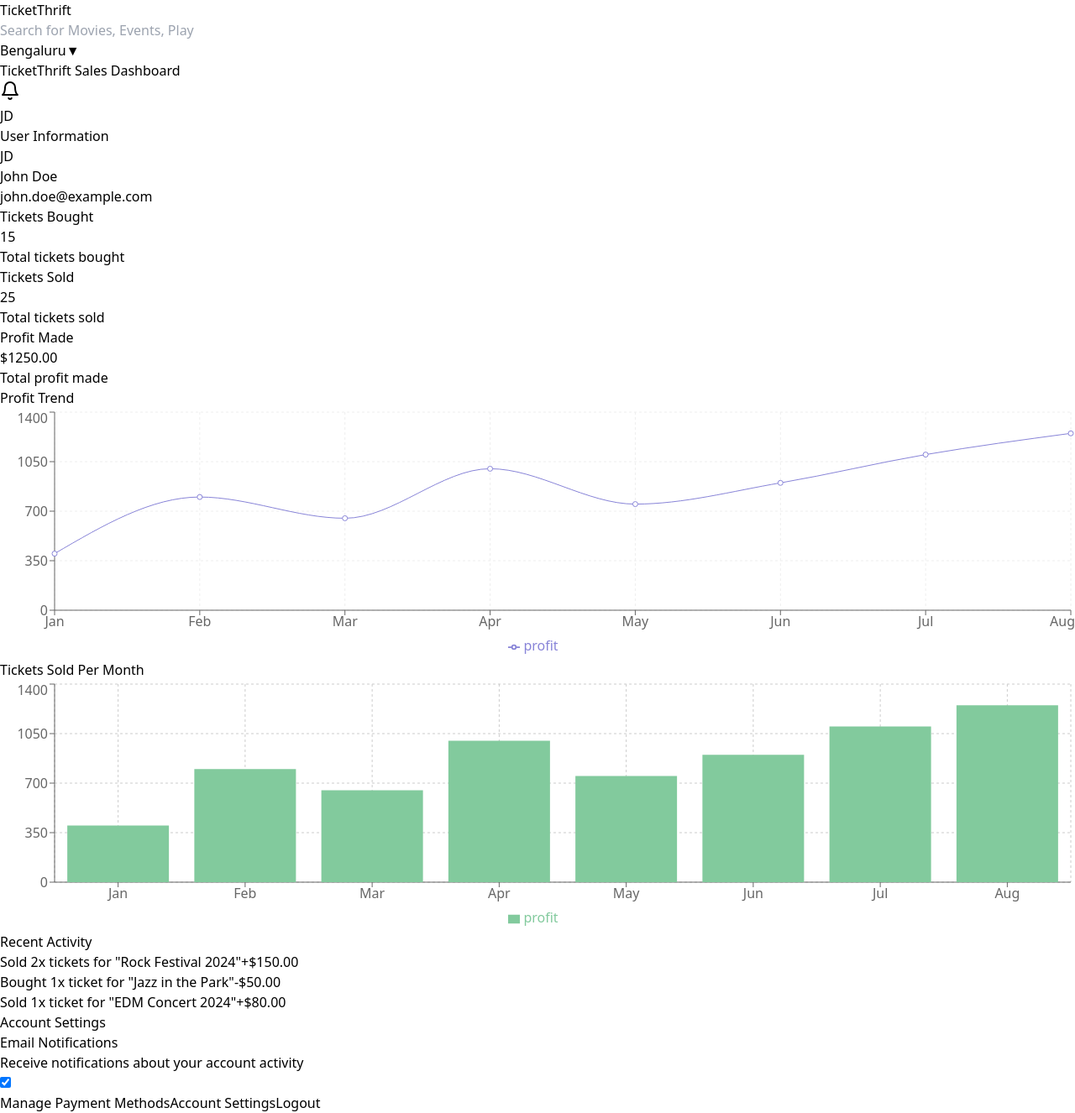
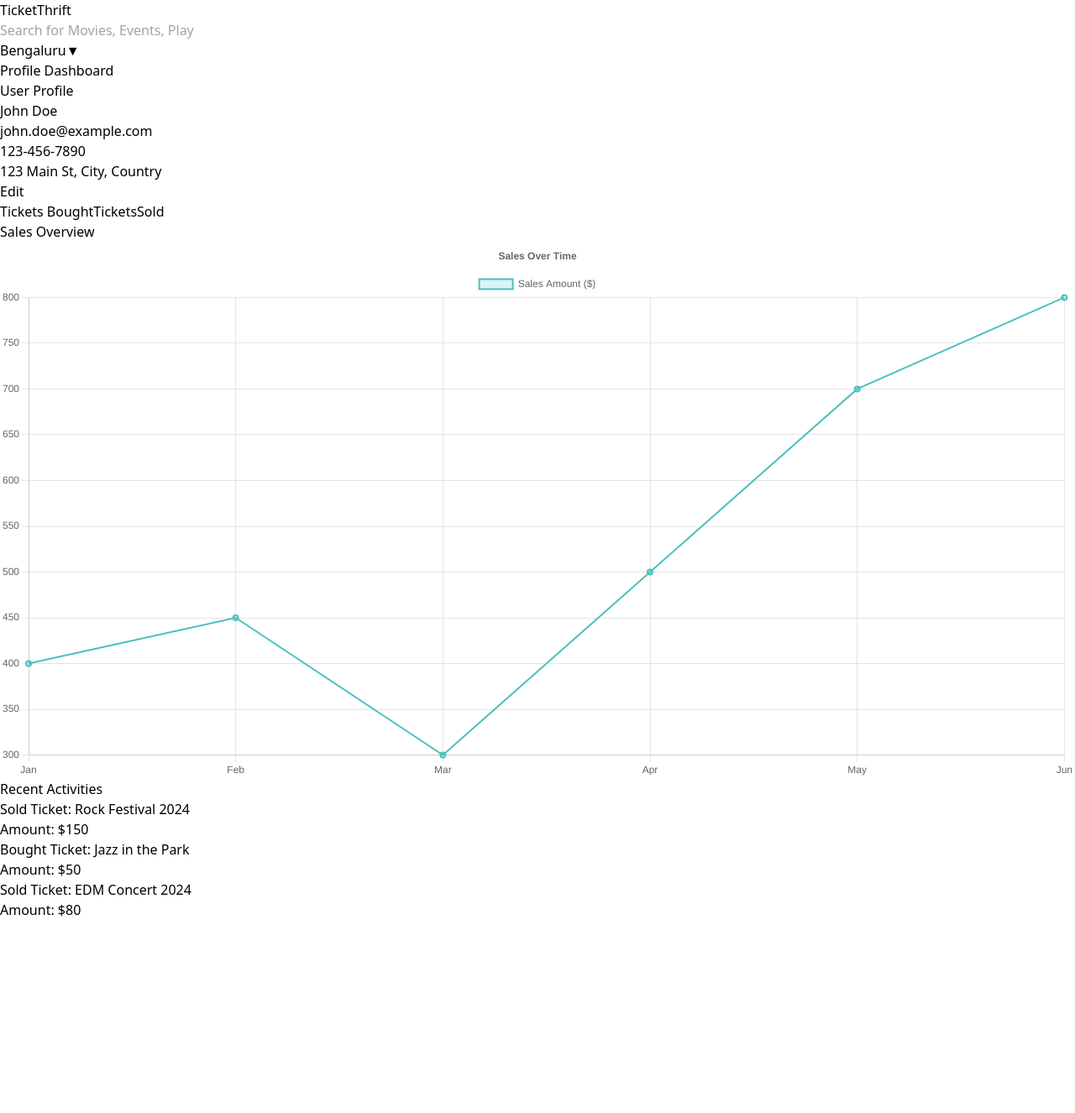
Before and after one commit to Dev26112001/TicketThrift, a React (Vite) app: page /profile in a window 1280 px wide. Shown: the whole page at 84% size. After the commit the page ends 1096 px from the top, so only its background shows below. Built offline with nearby package versions, Linux system fonts and the light colour scheme.

Commit message:
profile updation

```diff
--- a/package.json
+++ b/package.json
@@ -10,9 +10,11 @@
     "preview": "vite preview"
   },
   "dependencies": {
+    "chart.js": "^4.4.4",
     "lottie-react": "^2.4.0",
     "lucide-react": "^0.446.0",
     "react": "^18.3.1",
+    "react-chartjs-2": "^5.2.0",
     "react-d3-speedometer": "^2.2.1",
     "react-dom": "^18.3.1",
     "react-icons": "^5.3.0",
--- a/src/App.jsx
+++ b/src/App.jsx
@@ -21,7 +21,7 @@ function App() {
       <Route path="/sell" element={<Hello2 />} />
       <Route path="/readmore" element={<Hello3 />} />
       <Route path="/blog" element={<Hello4 />} />
-      <Route path="/checkout" element={<Hey />} />
+      <Route path="/checkout" element={<Hey/>} />
       <Route path="/profile" element={<ProfileDashboard/>} />
       <Route path="*" element={<h2>404 - Page Not Found</h2>} /> {/* 404 Page */}
     </Routes>
--- a/src/Components/Profile.jsx
+++ b/src/Components/Profile.jsx
@@ -1,156 +1,315 @@
-import React, { useState } from 'react';
-import { Bell, CreditCard, LogOut, Settings, Ticket } from 'lucide-react';
-import { LineChart, Line, XAxis, YAxis, Tooltip, CartesianGrid, ResponsiveContainer, BarChart, Bar, Legend } from 'recharts';
+/* eslint-disable react/prop-types */
+import { useState } from 'react';
+import { Line } from 'react-chartjs-2';
+import {
+  Chart as ChartJS,
+  LineElement,
+  PointElement,
+  LinearScale,
+  CategoryScale,
+  Title,
+  Tooltip,
+  Legend,
+} from 'chart.js';
 
-const data = [
-  { name: 'Jan', profit: 400 },
-  { name: 'Feb', profit: 800 },
-  { name: 'Mar', profit: 650 },
-  { name: 'Apr', profit: 1000 },
-  { name: 'May', profit: 750 },
-  { name: 'Jun', profit: 900 },
-  { name: 'Jul', profit: 1100 },
-  { name: 'Aug', profit: 1250 },
-];
+// Register Chart.js components
+ChartJS.register(LineElement, PointElement, LinearScale, CategoryScale, Title, Tooltip, Legend);
 
-const ProfileDashboard = () => {
-  // State variables for tickets and profit
-  const [ticketsBought, setTicketsBought] = useState(15);
-  const [ticketsSold, setTicketsSold] = useState(25);
-  const [totalProfit, setTotalProfit] = useState(1250.00); // Profit in dollars
-  const [notifications, setNotifications] = useState(true);
+// User Information Modal
+// eslint-disable-next-line react/prop-types
+const Modal = ({ visible, onClose, userDetails, onSave }) => {
+  const [isEditMode, setIsEditMode] = useState(false);
+  const [editedDetails, setEditedDetails] = useState(userDetails);
+
+  const handleChange = (e) => {
+    const { name, value } = e.target;
+    setEditedDetails((prev) => ({ ...prev, [name]: value }));
+  };
+
+  const handleEdit = () => {
+    setIsEditMode(true);
+  };
+
+  const handleSave = () => {
+    onSave(editedDetails);
+    setIsEditMode(false);
+  };
+
+  const handleCancel = () => {
+    setEditedDetails(userDetails);
+    setIsEditMode(false);
+  };
+
+  if (!visible) return null;
 
   return (
-    <div className="min-h-screen flex flex-col bg-gradient-to-br from-gray-100 via-white to-gray-300">
-      {/* Header Section */}
-      <header className="flex justify-between items-center p-6 bg-gradient-to-r from-purple-600 to-blue-500 text-white shadow-lg rounded-b-lg">
-        <h1 className="text-3xl font-bold">TicketThrift Sales Dashboard</h1>
-        <div className="flex items-center space-x-4">
-          <button className="relative p-2 rounded-full bg-white bg-opacity-10 hover:bg-opacity-20 transition">
-            <Bell className="w-6 h-6 text-white" />
-            <span className="absolute top-1 right-1 h-2 w-2 bg-red-600 rounded-full"></span>
+    <div className="fixed inset-0 bg-black bg-opacity-50 flex items-center justify-center z-50">
+      <div className="bg-white rounded-lg p-8 w-4/5 h-auto shadow-lg relative flex flex-col">
+        <div className="flex justify-between items-center mb-4">
+          <h2 className="text-2xl font-bold text-purple-600">User Information</h2>
+          <button onClick={onClose} className="text-gray-600 hover:text-gray-800 text-xl">
+            &#10005;
           </button>
-          <div className="h-12 w-12 rounded-full bg-gray-300 flex items-center justify-center text-purple-600 font-bold text-xl border-2 border-purple-400 shadow-lg">
-            JD
+        </div>
+
+        <div className="space-y-4">
+          <div className="grid grid-cols-2 gap-4">
+            <div>
+              <label className="block text-gray-600 font-medium mb-1">Name:</label>
+              <input
+                type="text"
+                name="name"
+                value={editedDetails.name}
+                onChange={handleChange}
+                disabled={!isEditMode}
+                className={`w-full px-4 py-2 border rounded-lg focus:outline-none focus:ring-2 ${isEditMode ? 'border-purple-400 focus:ring-purple-400' : 'border-gray-300'}`}
+              />
+            </div>
+            <div>
+              <label className="block text-gray-600 font-medium mb-1">Email:</label>
+              <input
+                type="email"
+                name="email"
+                value={editedDetails.email}
+                onChange={handleChange}
+                disabled={!isEditMode}
+                className={`w-full px-4 py-2 border rounded-lg focus:outline-none focus:ring-2 ${isEditMode ? 'border-purple-400 focus:ring-purple-400' : 'border-gray-300'}`}
+              />
             </div>
           </div>
-      </header>
-
-      {/* Profile Information Section */}
-      <main className="flex-1 p-8 space-y-8">
-        {/* User Information Section */}
-        <section className="grid grid-cols-1 md:grid-cols-4 gap-8">
-          {/* User Information */}
-          <div className="bg-white shadow-lg rounded-lg p-6 border border-gray-200 hover:shadow-xl transition-shadow duration-300">
-            <h2 className="text-xl font-semibold text-purple-600">User Information</h2>
-            <div className="flex items-center space-x-4 mt-4">
-              <div className="h-16 w-16 rounded-full bg-gray-300 flex items-center justify-center text-purple-600 font-bold text-2xl border-2 border-purple-400 shadow-lg">
-                JD
+          <div className="grid grid-cols-2 gap-4">
+            <div>
+              <label className="block text-gray-600 font-medium mb-1">Phone:</label>
+              <input
+                type="text"
+                name="phone"
+                value={editedDetails.phone}
+                onChange={handleChange}
+                disabled={!isEditMode}
+                className={`w-full px-4 py-2 border rounded-lg focus:outline-none focus:ring-2 ${isEditMode ? 'border-purple-400 focus:ring-purple-400' : 'border-gray-300'}`}
+              />
             </div>
             <div>
-                <h3 className="text-2xl font-semibold">John Doe</h3>
-                <p className="text-gray-500">john.doe@example.com</p>
+              <label className="block text-gray-600 font-medium mb-1">Address:</label>
+              <input
+                type="text"
+                name="address"
+                value={editedDetails.address}
+                onChange={handleChange}
+                disabled={!isEditMode}
+                className={`w-full px-4 py-2 border rounded-lg focus:outline-none focus:ring-2 ${isEditMode ? 'border-purple-400 focus:ring-purple-400' : 'border-gray-300'}`}
+              />
             </div>
           </div>
         </div>
+        <div className="flex justify-end items-center mt-6 space-x-4">
+          {isEditMode ? (
+            <>
+              <button onClick={handleCancel} className="px-4 py-2 text-gray-700 bg-gray-200 rounded-md hover:bg-gray-300">
+                Cancel
+              </button>
+              <button onClick={handleSave} className="px-4 py-2 text-white bg-green-600 rounded-md hover:bg-green-700">
+                Save
+              </button>
+            </>
+          ) : (
+            <button onClick={handleEdit} className="px-4 py-2 text-white bg-purple-600 rounded-md hover:bg-purple-700">
+              Edit
+            </button>
+          )}
+        </div>
+      </div>
+    </div>
+  );
+};
 
-          {/* Tickets Bought */}
-          <div className="bg-white shadow-lg rounded-lg p-6 text-center border border-gray-200 hover:shadow-xl transition-shadow duration-300">
-            <h2 className="text-xl font-semibold text-blue-600">Tickets Bought</h2>
-            <p className="text-5xl font-semibold text-blue-700 mt-4">{ticketsBought}</p>
-            <p className="text-gray-500 mt-2">Total tickets bought</p>
+// Tickets Modal
+// eslint-disable-next-line react/prop-types
+const TicketsModal = ({ visible, onClose, tickets, title }) => {
+  if (!visible) return null;
+
+  return (
+    <div className="fixed inset-0 bg-black bg-opacity-50 flex items-center justify-center z-50">
+      <div className="bg-white rounded-lg p-8 w-4/5 h-auto shadow-lg relative flex flex-col">
+        <div className="flex justify-between items-center mb-4">
+          <h2 className="text-2xl font-bold text-blue-600">{title}</h2>
+          <button onClick={onClose} className="text-gray-600 hover:text-gray-800 text-xl">
+            &#10005;
+          </button>
         </div>
 
-          {/* Tickets Sold */}
-          <div className="bg-white shadow-lg rounded-lg p-6 text-center border border-gray-200 hover:shadow-xl transition-shadow duration-300">
-            <h2 className="text-xl font-semibold text-green-600">Tickets Sold</h2>
-            <p className="text-5xl font-semibold text-green-700 mt-4">{ticketsSold}</p>
-            <p className="text-gray-500 mt-2">Total tickets sold</p>
+        <div className="space-y-4">
+          <ul>
+            {tickets.map((ticket, index) => (
+              <li key={index} className="border-b py-2">
+                {ticket}
+              </li>
+            ))}
+          </ul>
+        </div>
+      </div>
+    </div>
+  );
+};
+
+// Main Profile Dashboard
+const ProfileDashboard = () => {
+  const [showModal, setShowModal] = useState(false);
+  const [showTicketsBoughtModal, setShowTicketsBoughtModal] = useState(false);
+  const [showTicketsSoldModal, setShowTicketsSoldModal] = useState(false);
+
+  const [userDetails, setUserDetails] = useState({
+    name: 'John Doe',
+    email: 'john.doe@example.com',
+    phone: '123-456-7890',
+    address: '123 Main St, City, Country',
+  });
+
+  const ticketsBought = ["Concert A", "Concert B", "Concert C"];
+  const ticketsSold = ["Concert D", "Concert E", "Concert F"];
+
+  const recentActivities = [
+    { type: 'sold', ticket: 'Rock Festival 2024', amount: 150 },
+    { type: 'bought', ticket: 'Jazz in the Park', amount: -50 },
+    { type: 'sold', ticket: 'EDM Concert 2024', amount: 80 },
+  ];
+
+  const handleOpenModal = () => {
+    setShowModal(true);
+  };
+
+  const handleCloseModal = () => {
+    setShowModal(false);
+  };
+
+  const handleSaveChanges = (updatedDetails) => {
+    setUserDetails(updatedDetails);
+    setShowModal(false);
+  };
+
+  const handleOpenTicketsBoughtModal = () => {
+    setShowTicketsBoughtModal(true);
+  };
+
+  const handleCloseTicketsBoughtModal = () => {
+    setShowTicketsBoughtModal(false);
+  };
+
+  const handleOpenTicketsSoldModal = () => {
+    setShowTicketsSoldModal(true);
+  };
+
+  const handleCloseTicketsSoldModal = () => {
+    setShowTicketsSoldModal(false);
+  };
+
+  return (
+    <div className="p-8 bg-gray-50">
+      <h1 className="text-3xl font-bold mb-6">Profile Dashboard</h1>
+      <div className='grid grid-cols-12 gap-4'>
+        <div className="bg-white col-span-4 p-6 rounded-lg shadow-md mb-6">
+          <h2 className="text-2xl font-semibold">User Profile</h2>
+          <div className="flex items-center justify-between mt-4">
+            <div>
+              <p className="text-gray-600">{userDetails.name}</p>
+              <p className="text-gray-600">{userDetails.email}</p>
+              <p className="text-gray-600">{userDetails.phone}</p>
+              <p className="text-gray-600">{userDetails.address}</p>
+            </div>
+            <button onClick={handleOpenModal} className="px-4 py-2 text-white bg-blue-600 rounded-md hover:bg-blue-700">
+              Edit
+            </button>
+          </div>
+        </div>
+        <button onClick={handleOpenTicketsBoughtModal} className="bg-white col-span-4 p-6 rounded-lg shadow-md mb-6">
+          <h2 className="text-2xl font-semibold">Tickets Bought</h2>
+
+        </button>
+        <button onClick={handleOpenTicketsSoldModal} className="bg-white col-span-4 p-6 rounded-lg shadow-md mb-6">
+          <h2 className="text-2xl font-semibold">TicketsSold</h2>
+
+        </button>
       </div>
 
-          {/* Profit Made */}
-          <div className="bg-white shadow-lg rounded-lg p-6 text-center border border-gray-200 hover:shadow-xl transition-shadow duration-300">
-            <h2 className="text-xl font-semibold text-purple-600">Profit Made</h2>
-            <p className="text-5xl font-semibold text-purple-700 mt-4">${totalProfit.toFixed(2)}</p>
-            <p className="text-gray-500 mt-2">Total profit made</p>
-          </div>
-        </section>
 
-        {/* Chart Section */}
-        <section className="grid grid-cols-1 md:grid-cols-2 gap-8">
-          {/* Line Chart for Profit */}
-          <div className="bg-white shadow-lg rounded-lg p-6 border border-gray-200 hover:shadow-xl transition-shadow duration-300">
-            <h2 className="text-xl font-semibold text-indigo-600">Profit Trend</h2>
-            <ResponsiveContainer width="100%" height={300}>
-              <LineChart data={data}>
-                <CartesianGrid stroke="#eee" strokeDasharray="3 3" />
-                <XAxis dataKey="name" />
-                <YAxis />
-                <Tooltip />
-                <Legend />
-                <Line type="monotone" dataKey="profit" stroke="#8884d8" />
-              </LineChart>
-            </ResponsiveContainer>
+      <div className="bg-white p-6 rounded-lg shadow-md mb-6">
+        <h2 className="text-2xl font-semibold">Sales Overview</h2>
+        <Line
+          data={{
+            labels: ['Jan', 'Feb', 'Mar', 'Apr', 'May', 'Jun'],
+            datasets: [
+              {
+                label: 'Sales Amount ($)',
+                data: [400, 450, 300, 500, 700, 800],
+                borderColor: 'rgba(75, 192, 192, 1)',
+                backgroundColor: 'rgba(75, 192, 192, 0.2)',
+                borderWidth: 2,
+                fill: true,
+              },
+            ],
+          }}
+          options={{
+            responsive: true,
+            plugins: {
+              legend: {
+                position: 'top',
+              },
+              title: {
+                display: true,
+                text: 'Sales Over Time',
+              },
+            },
+          }}
+        />
       </div>
 
-          {/* Bar Chart for Tickets Sold */}
-          <div className="bg-white shadow-lg rounded-lg p-6 border border-gray-200 hover:shadow-xl transition-shadow duration-300">
-            <h2 className="text-xl font-semibold text-green-600">Tickets Sold Per Month</h2>
-            <ResponsiveContainer width="100%" height={300}>
-              <BarChart data={data}>
-                <CartesianGrid strokeDasharray="3 3" />
-                <XAxis dataKey="name" />
-                <YAxis />
-                <Tooltip />
-                <Legend />
-                <Bar dataKey="profit" fill="#82ca9d" />
-              </BarChart>
-            </ResponsiveContainer>
-          </div>
-        </section>
-
-        {/* Account Settings Section */}
-        <section className="grid grid-cols-1 md:grid-cols-2 gap-8">
-          {/* Recent Activity */}
-          <div className="bg-white shadow-lg rounded-lg p-6 border border-gray-200 hover:shadow-xl transition-shadow duration-300">
-            <h2 className="text-xl font-semibold text-indigo-600">Recent Activity</h2>
-            <ul className="space-y-4 mt-4">
-              <li className="flex justify-between items-center bg-gray-50 p-4 rounded-lg hover:bg-indigo-50 transition">
-                <span>Sold 2x tickets for "Rock Festival 2024"</span>
-                <span className="text-green-600 font-semibold">+$150.00</span>
+      <div className="bg-white p-6 rounded-lg shadow-md mb-6">
+        <h2 className="text-2xl font-semibold">Recent Activities</h2>
+        <ul className="space-y-2 mt-4">
+          {recentActivities.map((activity, index) => (
+            <li key={index} className={`p-4 rounded-md ${activity.type === 'sold' ? 'bg-green-100' : 'bg-red-100'}`}>
+              <p className="font-semibold">{activity.type === 'sold' ? 'Sold' : 'Bought'} Ticket: {activity.ticket}</p>
+              <p className="text-gray-600">Amount: ${Math.abs(activity.amount)}</p>
             </li>
-              <li className="flex justify-between items-center bg-gray-50 p-4 rounded-lg hover:bg-indigo-50 transition">
-                <span>Bought 1x ticket for "Jazz in the Park"</span>
-                <span className="text-red-600 font-semibold">-$50.00</span>
-              </li>
-              <li className="flex justify-between items-center bg-gray-50 p-4 rounded-lg hover:bg-indigo-50 transition">
-                <span>Sold 1x ticket for "EDM Concert 2024"</span>
-                <span className="text-green-600 font-semibold">+$80.00</span>
-              </li>
+          ))}
         </ul>
       </div>
 
-          {/* Account Settings */}
-          <div className="bg-white shadow-lg rounded-lg p-6 border border-gray-200 hover:shadow-xl transition-shadow duration-300">
-            <h2 className="text-xl font-semibold text-indigo-600">Account Settings</h2>
-            <div className="flex items-center justify-between mt-4">
-              <div className="space-y-1">
-                <h3 className="font-medium">Email Notifications</h3>
-                <p className="text-sm text-gray-500">Receive notifications about your account activity</p>
+      {/* <div className="bg-white p-6 rounded-lg shadow-md">
+        <h2 className="text-2xl font-semibold">Ticket Management</h2>
+        <div className="flex justify-between mt-4">
+          <button onClick={handleOpenTicketsBoughtModal} className="px-4 py-2 text-white bg-blue-600 rounded-md hover:bg-blue-700">
+            View Tickets Bought
+          </button>
+          <button onClick={handleOpenTicketsSoldModal} className="px-4 py-2 text-white bg-blue-600 rounded-md hover:bg-blue-700">
+            View Tickets Sold
+          </button>
         </div>
-              <input
-                type="checkbox"
-                checked={notifications}
-                onChange={() => setNotifications(!notifications)}
-                className="h-5 w-5 text-indigo-600 rounded-full focus:ring-indigo-500"
+      </div> */}
+
+      {/* User Information Modal */}
+      <Modal
+        visible={showModal}
+        onClose={handleCloseModal}
+        userDetails={userDetails}
+        onSave={handleSaveChanges}
       />
-            </div>
-            <button className="w-full bg-indigo-600 text-white py-2 rounded-lg mt-4 hover:bg-indigo-500 transition">Manage Payment Methods</button>
-            <button className="w-full border border-indigo-500 text-indigo-600 py-2 rounded-lg mt-2 hover:bg-indigo-100 transition">Account Settings</button>
-            <button className="w-full bg-red-600 text-white py-2 rounded-lg mt-2 hover:bg-red-500 transition">Logout</button>
-          </div>
-        </section>
-      </main>
+
+      {/* Tickets Bought Modal */}
+      <TicketsModal
+        visible={showTicketsBoughtModal}
+        onClose={handleCloseTicketsBoughtModal}
+        tickets={ticketsBought}
+        title="Tickets Bought"
+      />
+
+      {/* Tickets Sold Modal */}
+      <TicketsModal
+        visible={showTicketsSoldModal}
+        onClose={handleCloseTicketsSoldModal}
+        tickets={ticketsSold}
+        title="Tickets Sold"
+      />
     </div>
   );
 };
```
Also changed, not shown: 1 other file (tests, documents, lock files or other folders). Lines whose indentation alone changed are shown as unchanged.
